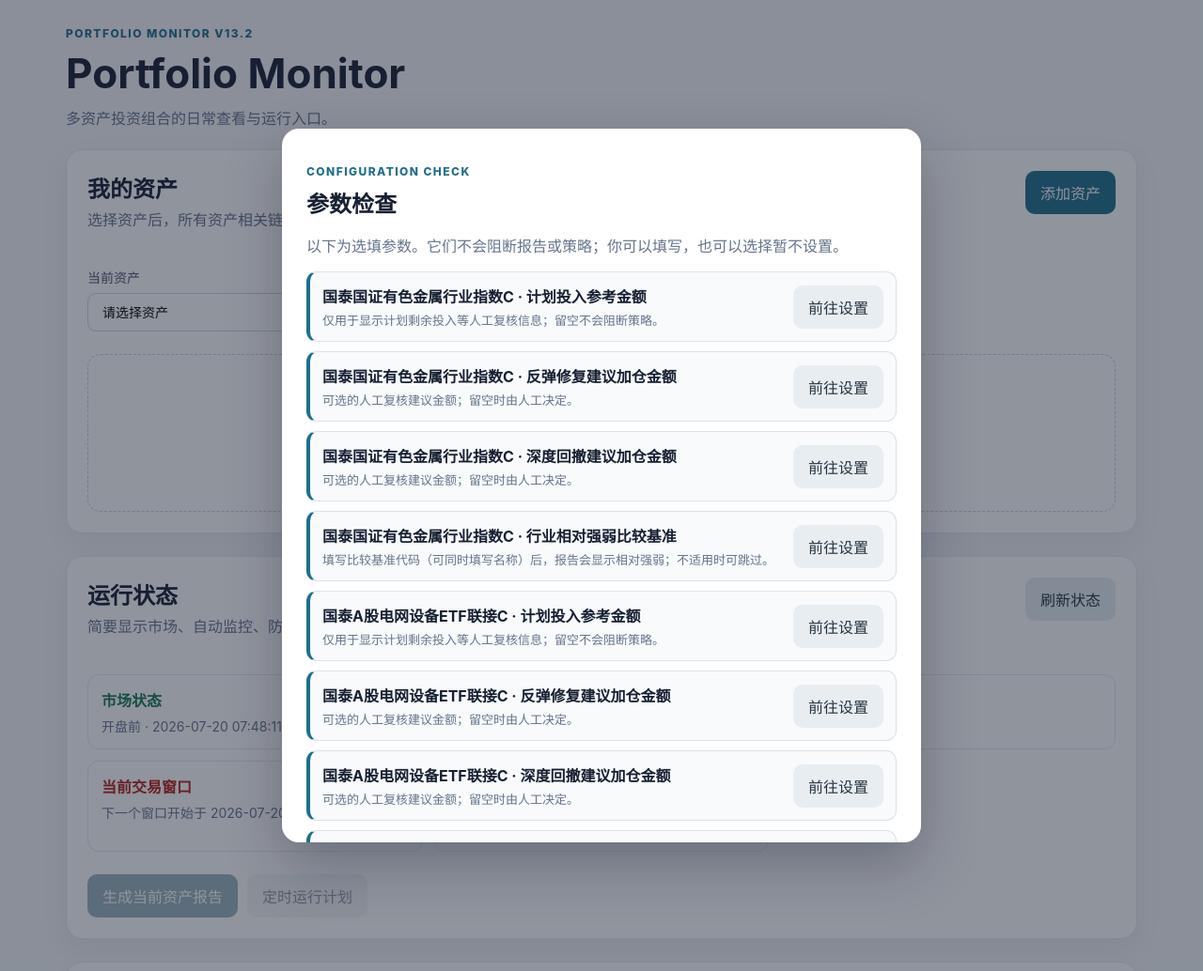
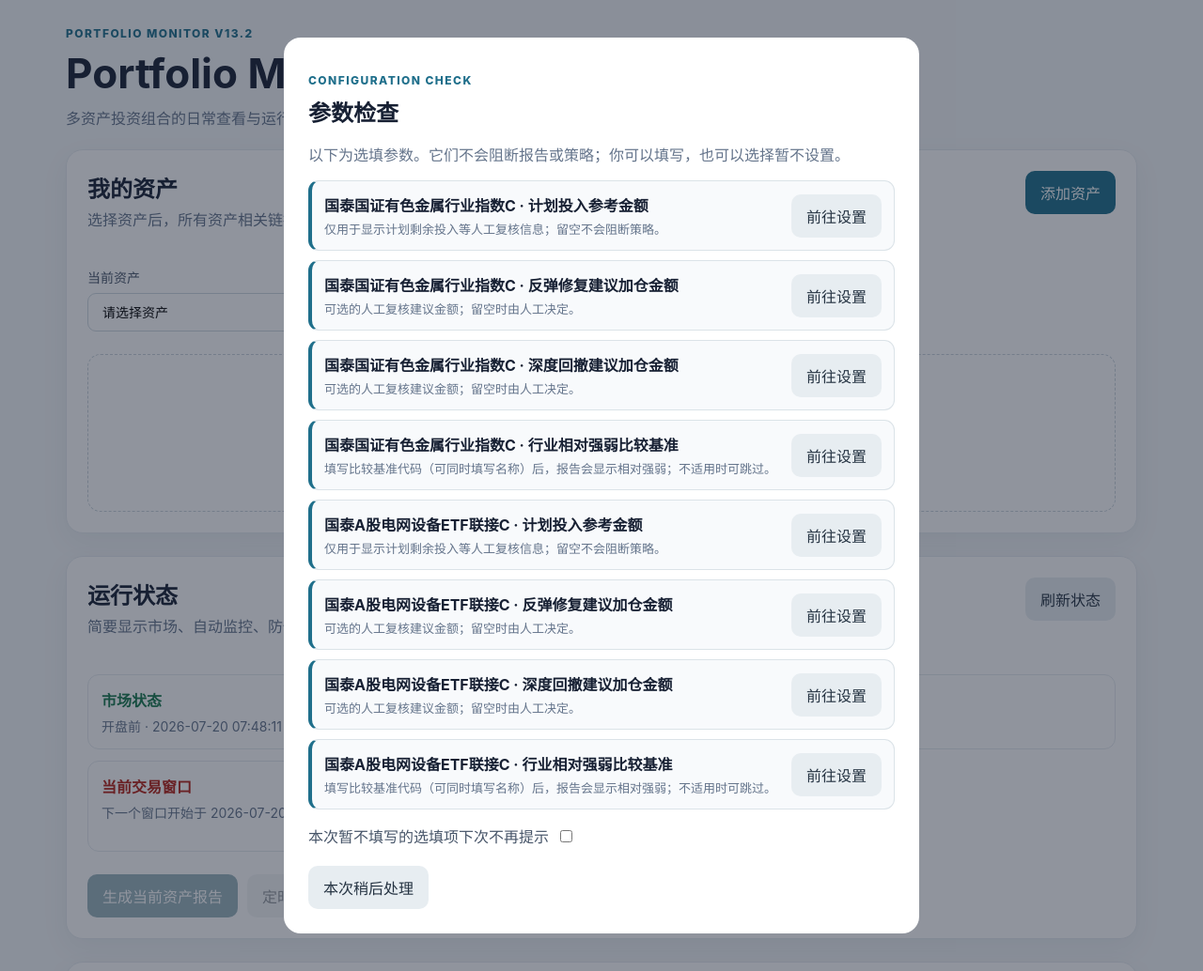
Before and after one commit to Jianan2315/ETF-Monitor, a Flask app: page / in a window 1280 px wide. Shown: the whole page at 94% size. Run offline with Flask 3, Linux system fonts and the light colour scheme; data that the repository does not hold is empty.

Commit message:
VERSION 1.4.3.1

```diff
--- a/control_web/static/control.css
+++ b/control_web/static/control.css
@@ -629,13 +629,13 @@ dialog::backdrop { background: rgba(15,23,42,.62); }
 }
 .modal-backdrop[hidden] { display: none; }
 .modal-card {
-  width: min(680px, 100%);
-  max-height: min(760px, calc(100vh - 40px));
-  overflow: auto;
+  /*width: min(680px, 100%);*/
+  /*max-height: min(760px, calc(100vh - 40px));*/
+  /*overflow: auto;*/
   padding: 26px;
   border-radius: 18px;
   background: #fff;
-  box-shadow: 0 24px 60px rgba(15, 23, 42, .28);
+  /*box-shadow: 0 24px 60px rgba(15, 23, 42, .28);*/
 }
 .modal-card h2 { margin: 0 0 8px; }
 .parameter-onboarding-list { display: grid; gap: 10px; margin-top: 16px; }
```
